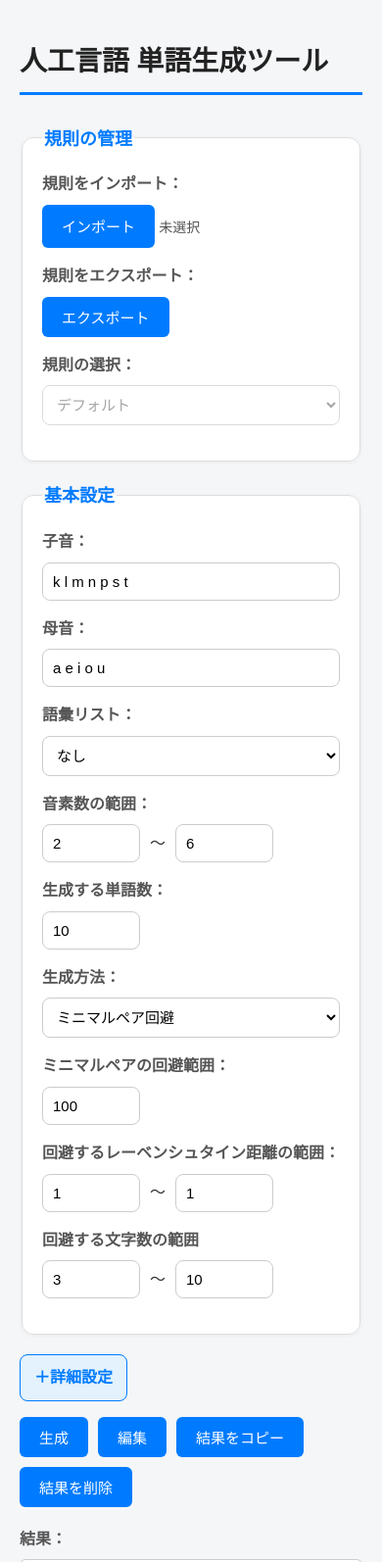
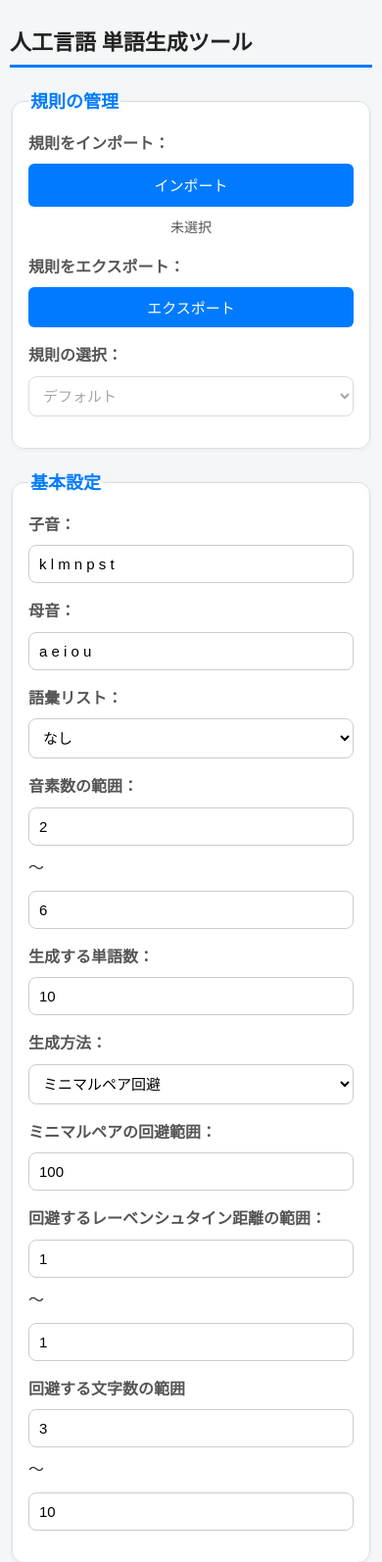
Before and after one commit to zatta1010/word-generation-tool, a plain HTML site: page index.html in a window 390 px wide. Shown: the top 1594 px of the page at 98% size. Drawn offline with Linux system fonts and the light colour scheme.

Commit message:
Update style.css

```diff
--- a/css/style.css
+++ b/css/style.css
@@ -200,3 +200,79 @@ table th {
   font-weight: bold;
   color: #333;
 }
+
+/* 画面幅が768px以下のときに適用（タブレット・スマホ） */
+@media screen and (max-width: 768px) {
+  body {
+    padding: 10px;
+    font-size: 16px;
+  }
+
+  h1 {
+    font-size: 22px;
+    margin-bottom: 20px;
+    padding-bottom: 6px;
+  }
+
+  fieldset {
+    padding: 16px;
+  }
+
+  .file-import-wrap {
+    flex-direction: column;
+    align-items: flex-start;
+  }
+
+  .actions {
+    flex-direction: column;
+    gap: 8px;
+  }
+
+  input[type="number"],
+	input[type="submit"],
+	.file-label {
+    width: 100%;
+  }
+
+	#detailed-setting {
+		width: 100%;
+		text-align: center;
+	}
+
+	.file-label {
+		margin-bottom: 10px;
+		text-align: center;
+	}
+
+  .range-inputs {
+    flex-direction: column;
+    align-items: flex-start;
+  }
+
+  .file-name {
+		display: block;
+    max-width: 100%;
+    overflow-wrap: break-word;
+    word-break: break-all;
+		text-align: center;
+  }
+
+  table {
+    display: block;
+    overflow-x: auto;
+    white-space: nowrap;
+  }
+
+  table th,
+  table td {
+    padding: 8px;
+    font-size: 14px;
+  }
+
+  #result,
+  #txt-edit,
+  #table-edit {
+    font-size: 14px;
+    height: 250px;
+  }
+}
```
